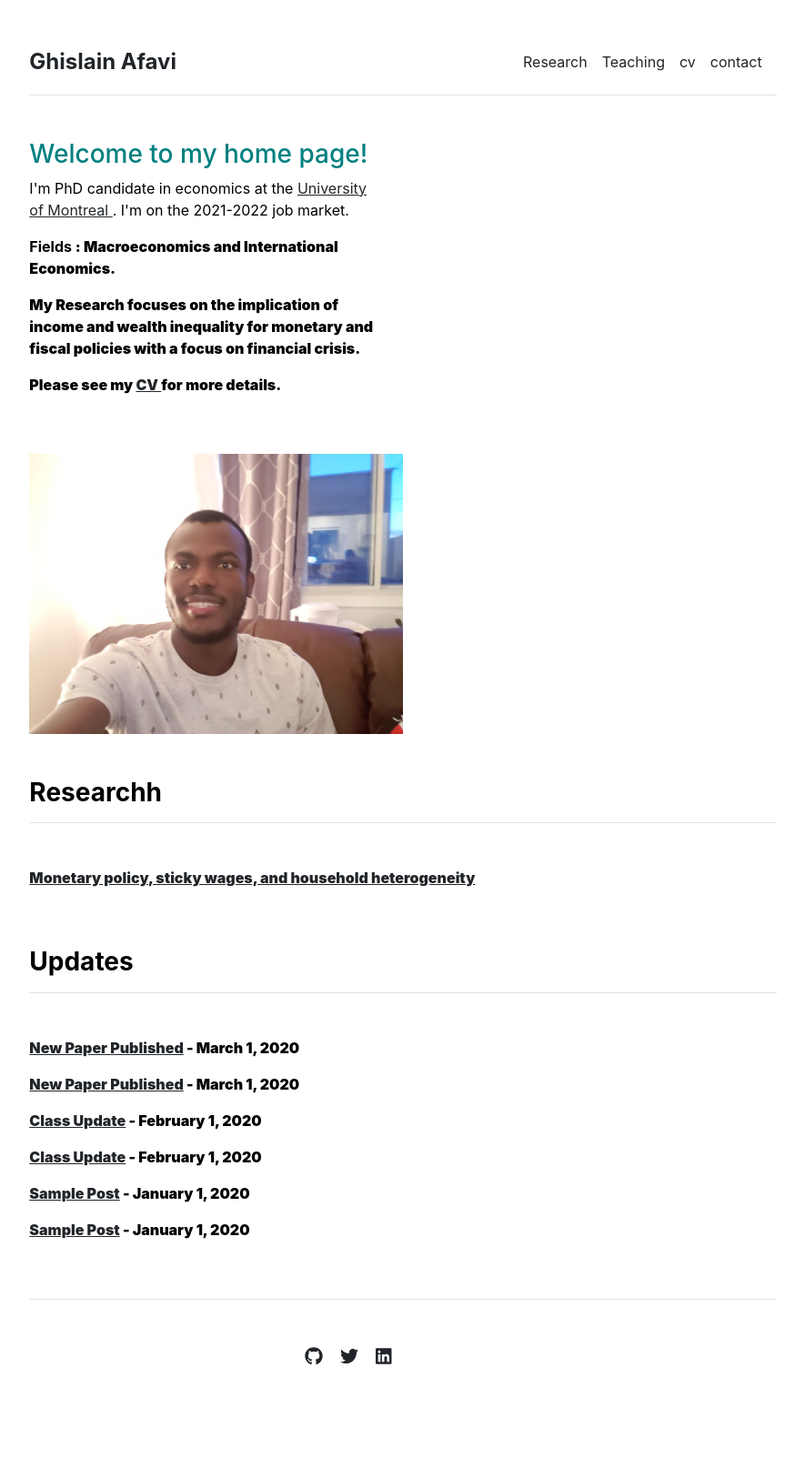
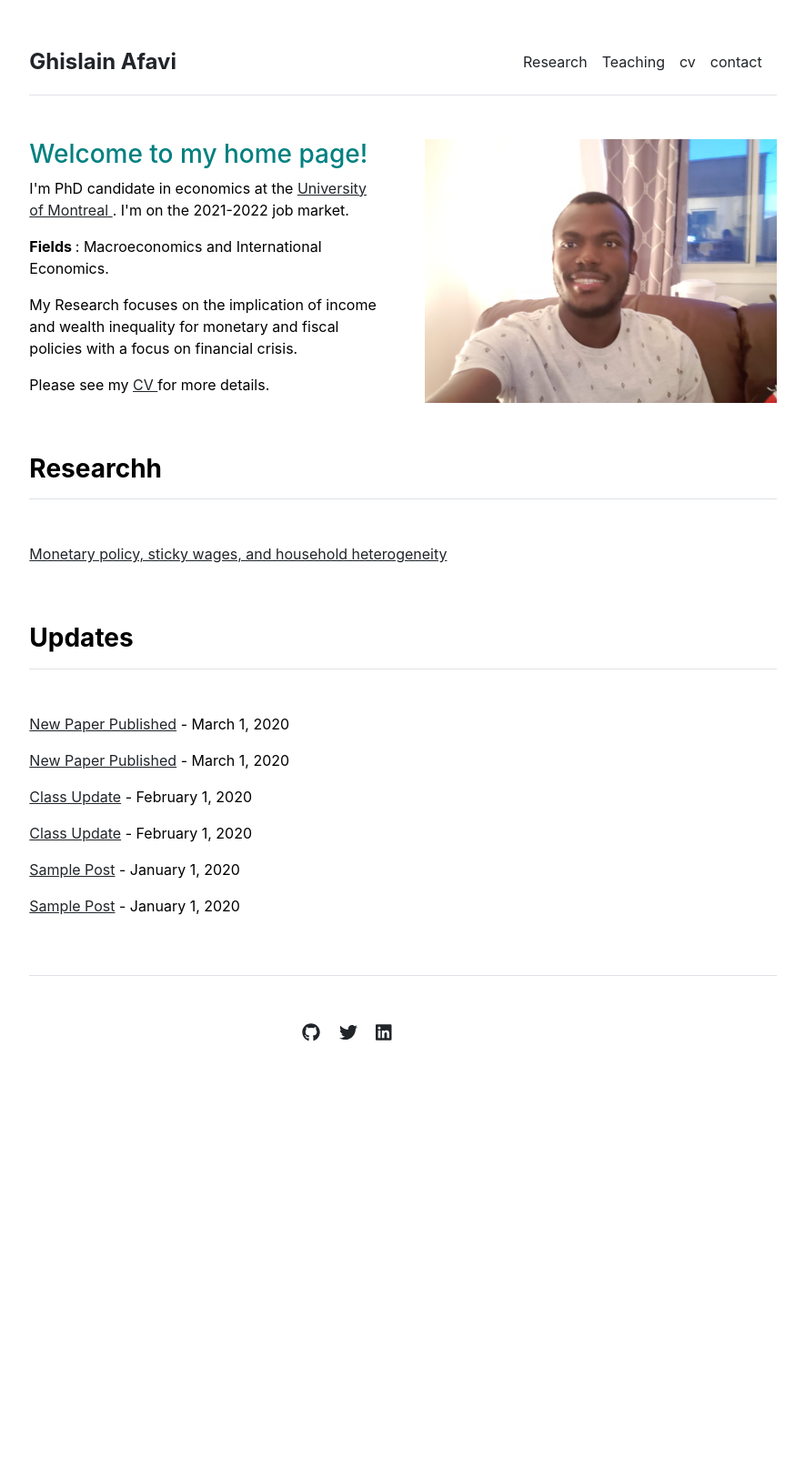
Before and after one commit to ghislainafavi/ghislainafavi.github.io, a Jekyll site: the page built from index.md, in a window 1280 px wide. Shown: the whole page at 91% size, without its empty margins (197-1082 px from the left). Built offline with Jekyll 4.4.1, drawn with Linux system fonts in a browser that asks for light colours; after the commit the page ends 1247 px from its top, so only the background shows below that.

```diff
--- a/_layouts/home.html
+++ b/_layouts/home.html
@@ -9,7 +9,7 @@ layout: default
   <div class="col-md-6">
     <h3 style="color:Teal"> Welcome to my home page!</h3>
     <p> I'm PhD candidate in economics at the <a href="https://sceco.umontreal.ca/english/home/"> University of Montreal </a>. I'm on the 2021-2022 job market. </p>
-     <p> <b> Fields <b>: Macroeconomics and International Economics.</p>
+     <p> <b> Fields </b>: Macroeconomics and International Economics.</p>
        <p> My Research focuses on the implication of income and wealth inequality for monetary and fiscal policies with a focus on financial crisis.</p>
          <p> Please see my <a href="https://github.com/ghislainafavi/ghislainafavi.com/blob/gh-pages/CV_AFAVI.pdf/"> CV </a> for more details.</p>
       </div>
```
